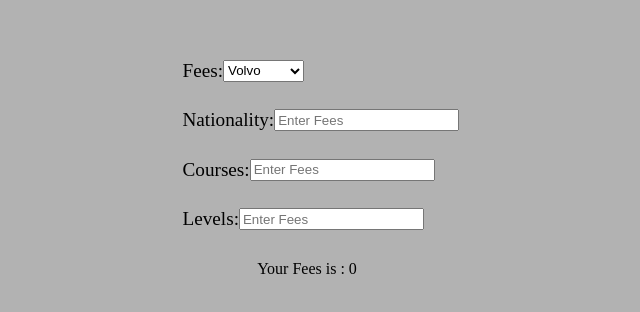
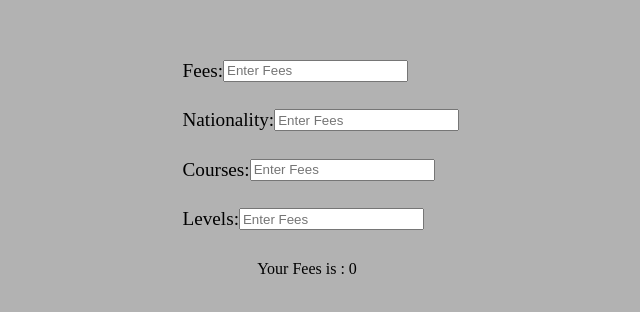
Before and after one commit to AbhishekChahar/Shloka_Assignment, a React (Create React App) app: page / in a window 1280 px wide. Shown: the part 230-542 px from the top of the page, without its empty margins (333-973 px from the left). Built offline with nearby package versions, Linux system fonts and the light colour scheme.

Commit message:
Working on searching Implementation

```diff
--- a/src/App.js
+++ b/src/App.js
@@ -1,26 +1,34 @@
 import React, {useState} from 'react';
 import axios from 'axios';
 import './App.css';
-
+import OptionButton from './Option.js';
 var json = require('./data.json');
 
 const App=()=> {
 
-  var arr=[];
+
   var calculatedFees = 0 ;
-  const [predictedFees, setPredictedFees] = useState(arr);
+  const [predictedFees, setPredictedFees] = useState([]);
   console.log(json);
   console.log("hila dlaana");
   var data =json;
 
 
+  var feesKeys = [];
+  var nationalitiesKeys=[]
+  var coursesKeys = ["Medical", "Dentist", "Ayurveda"];
+  var levelKeys = [];
 
-var count = 0;
-for(var key in json)
-    if(json.hasOwnProperty(key))
-        count++;
+  var feeskeys = Object.keys(json);
+  console.log(feeskeys);
+  let value = "Exam Fee";
+  var feesObj = json.value;
+  console.log(feesObj);
+  console.log(value);
 
-console.log(count);
+  // nationalitiesKeys = Object.keys(json.value);
+  // console.log(nationalitiesKeys)
+  // console.log("oajlbnck");
   // componentDidMount() {
   //   this.fetchAdvice();
   // }
@@ -37,11 +45,9 @@ console.log(count);
   //     });
   // }
 
-  const feesOption=()=>{
-      return{
-        // `<option value="volvo">Volvo</option>`
-      }
-  }
+
+    console.log("hila la na")
+
 
     return (
       <div className="app">
@@ -54,15 +60,8 @@ console.log(count);
 
 
         <form className="fees-form">
-
           <label className="fees-form__label" >Fees:
-          <select name="fees" id="fees">
-
-            <option value="volvo">Volvo</option>
-            <option value="saab">Saab</option>
-            <option value="mercedes">Mercedes</option>
-            <option value="audi">Audi</option>
-          </select>
+          <input className="input" type = "number" placeholder ="Enter Fees" />
           </label>
 
           <label className="fees-form__label">Nationality:
--- /dev/null
+++ b/src/Option.js
@@ -0,0 +1,11 @@
+import React from 'react'
+
+const Option = (props) => {
+    return (
+        <div>
+            <button>{props.value}</button>
+        </div>
+    )
+}
+
+export default Option
```
